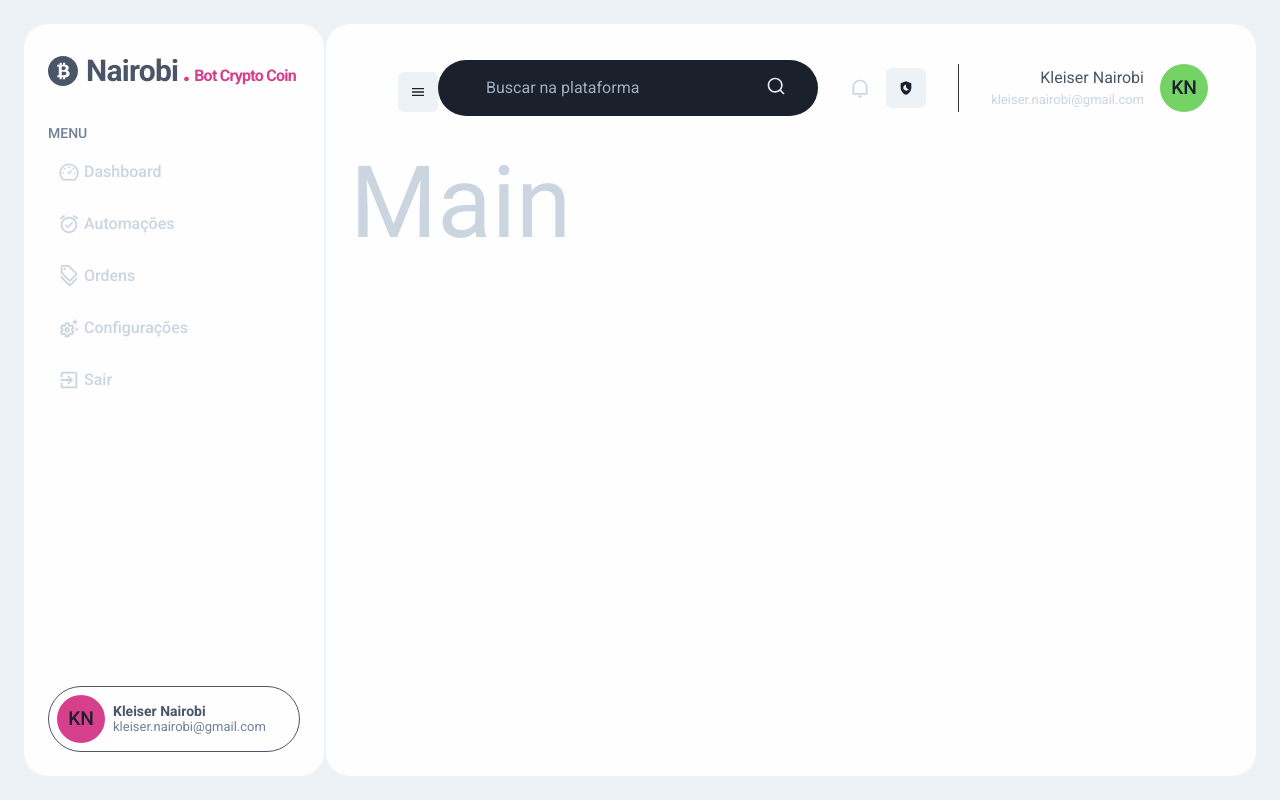
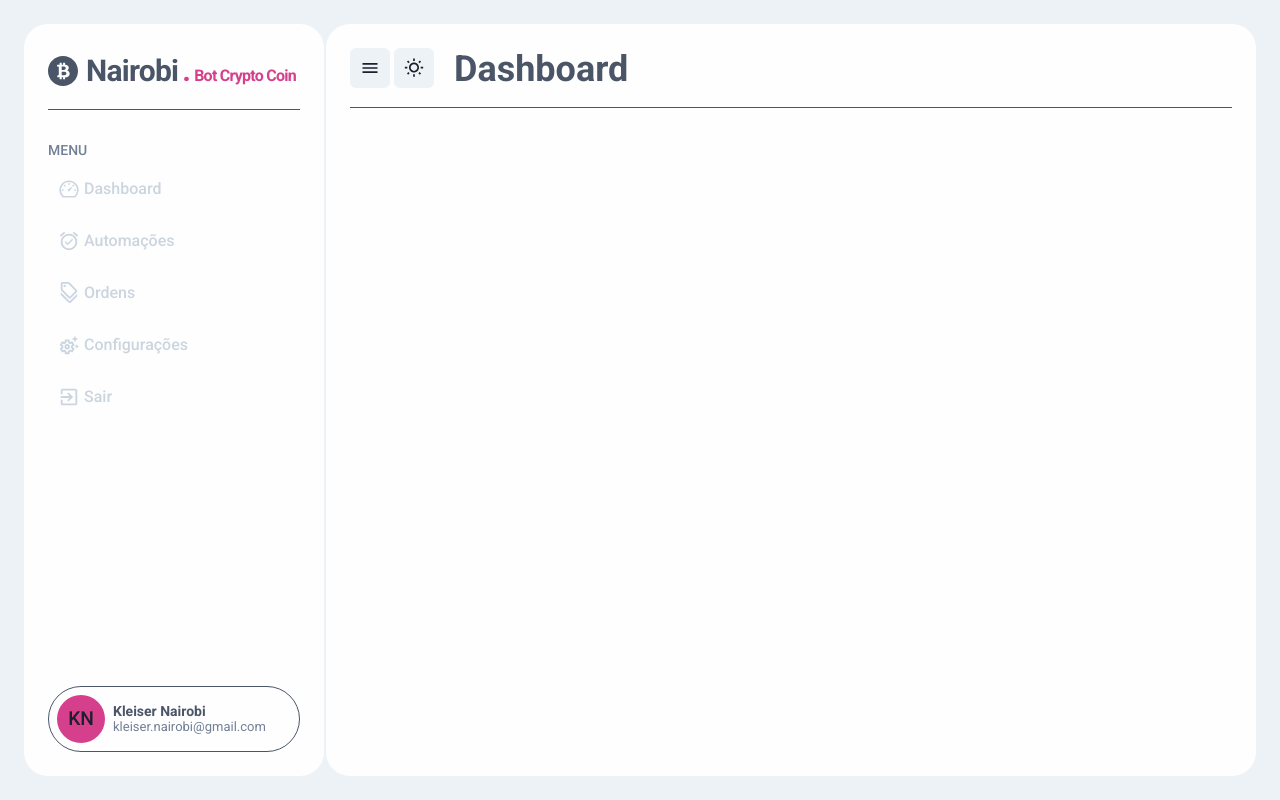
Before and after one commit to KleiserNairobi/BotCryptoCoin, a React (Vite) app in the folder frontend/: page / in a window 1280 px wide. Built offline with nearby package versions, Linux system fonts and the light colour scheme.

Commit message:
término do cabeçalho e inserção de linha divisória na logo

```diff
--- a/frontend/package.json
+++ b/frontend/package.json
@@ -18,7 +18,8 @@
     "react": "^18.2.0",
     "react-apexcharts": "^1.4.1",
     "react-dom": "^18.2.0",
-    "react-icons": "^5.2.1"
+    "react-icons": "^5.2.1",
+    "react-router-dom": "^6.23.1"
   },
   "devDependencies": {
     "@types/react": "^18.2.66",
--- a/frontend/src/components/Header.tsx
+++ b/frontend/src/components/Header.tsx
@@ -1,91 +1,31 @@
-import {
-  Flex,
-  Text,
-  Input,
-  Icon,
-  HStack,
-  Box,
-  Avatar,
-  IconButton,
-  useColorMode,
-} from "@chakra-ui/react";
-import { useState } from "react";
-import { MdMenu, MdShieldMoon } from "react-icons/md";
-import { RiNotificationLine, RiSearchLine } from "react-icons/ri";
+import { Flex, IconButton, useColorMode, Heading } from "@chakra-ui/react";
+import { MdMenu, MdBrightness2, MdOutlineWbSunny } from "react-icons/md";
 
-export function Header() {
-  const [collapse, setCollapse] = useState(true);
-  const { toggleColorMode } = useColorMode();
+type HeaderProps = {
+  titulo: string;
+  collapse: boolean;
+  setCollapse: (collapse: boolean) => void;
+};
+
+export function Header({ titulo, collapse, setCollapse }: HeaderProps) {
+  const { toggleColorMode, colorMode } = useColorMode();
   return (
-    <Flex
-      as={"header"}
-      w={"100%"}
-      //maxWidth={1480}
-      h={20}
-      //mx={"auto"}
-      //mt={4}
-      px={6}
-      //align={"flex-start"}
-      //justifyContent={"center"}
-    >
+    <Flex gap={1} pb={4} borderColor="gray.600" borderBottomWidth={1}>
       <IconButton
-        top={6}
-        left={6}
+        variant={"solid"}
+        fontSize={"20px"}
         icon={<MdMenu />}
         aria-label="Menu"
         onClick={() => setCollapse(!collapse)}
       />
-
-      <Flex
-        as={"label"}
-        flex={1}
-        py={4}
-        px={8}
-        ml={6}
-        maxWidth={400}
-        alignSelf={"center"}
-        color={"gray.200"}
-        position={"relative"}
-        bg={"gray.800"}
-        borderRadius={"full"}
-      >
-        <Input
-          px={4}
-          mr={4}
-          color={"gray.50"}
-          variant={"unstyled"}
-          placeholder="Buscar na plataforma"
-          _placeholder={{ color: "gray.400" }}
-        />
-        <Icon as={RiSearchLine} fontSize={20} />
-      </Flex>
-      <Flex ml={"auto"} align={"center"}>
-        <HStack
-          mx={8}
-          pr={8}
-          py={1}
-          spacing={4}
-          color={"gray.300"}
-          borderRightWidth={1}
-          borderColor={"gray.700"}
-        >
-          <Icon as={RiNotificationLine} fontSize={20} />
-          <IconButton
-            icon={<MdShieldMoon />}
-            aria-label="Menu"
-            onClick={toggleColorMode}
-          />
-        </HStack>
-        <Flex align={"center"}>
-          <Box mr={4} textAlign={"right"}>
-            <Text>Kleiser Nairobi</Text>
-            <Text color={"gray.300"} fontSize={"small"}>
-              kleiser.nairobi@gmail.com
-            </Text>
-          </Box>
-          <Avatar size={"md"} name="Kleiser Nairobi" />
-        </Flex>
-      </Flex>
+      <IconButton
+        variant={"solid"}
+        fontSize={"20px"}
+        icon={colorMode === "light" ? <MdOutlineWbSunny /> : <MdBrightness2 />}
+        aria-label="Menu"
+        onClick={toggleColorMode}
+      />
+      <Heading ml={4}>{titulo}</Heading>
     </Flex>
   );
 }
--- a/frontend/src/components/Logo.tsx
+++ b/frontend/src/components/Logo.tsx
@@ -8,11 +8,14 @@ type LogoProps = {
 export function Logo({ collapse }: LogoProps) {
   return (
     <Flex
+      pb={collapse ? 4 : 6}
       w={"full"}
       mt={collapse ? 0 : 2}
       alignItems={"center"}
       justifyContent={"space-between"}
       flexDir={collapse ? "row" : "column"}
+      borderColor="gray.600"
+      borderBottomWidth={1}
     >
       <Box display={"flex"} alignItems={"center"} gap={2}>
         <Icon as={SiBitcoinsv} fontSize={30} />
--- a/frontend/src/pages/Home.tsx
+++ b/frontend/src/pages/Home.tsx
@@ -1,10 +1,14 @@
 import { HStack, Flex, Text } from "@chakra-ui/react";
-import { useState } from "react";
+import { ReactNode, useState } from "react";
 import { Sidebar } from "../components/Sidebar";
 import { useTokens } from "../styles/tokens";
 import { Header } from "../components/Header";
 
-export default function Home() {
+type HomeProps = {
+  children: ReactNode;
+};
+
+export default function Home({ children }: HomeProps) {
   const tokens = useTokens();
   const [collapse, setCollapse] = useState(true);
 
@@ -37,10 +41,12 @@ export default function Home() {
         //justifyContent="center"
         borderRadius={"3xl"}
       >
-        <Header />
-        <Text fontSize={100} color="gray.300">
-          Main
-        </Text>
+        <Header
+          collapse={collapse}
+          setCollapse={setCollapse}
+          titulo="Dashboard"
+        />
+        {children}
       </Flex>
     </HStack>
   );
```
Also changed, not shown: 1 other file (tests, documents, lock files or other folders).
